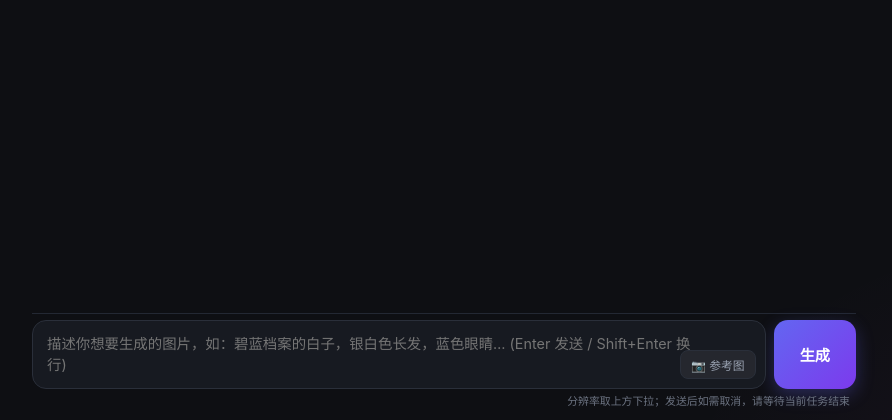
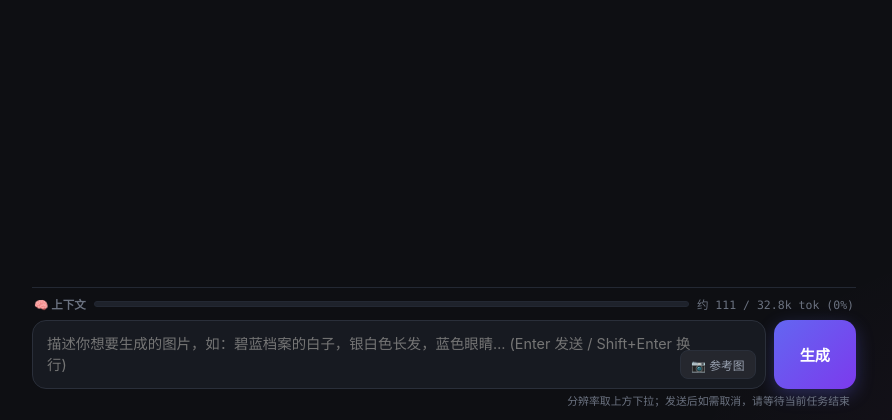
Before and after one commit to xiaoyang117/miaozi-comfyui-bridge, a Flask app: page / in a window 1280 px wide. Shown: the part 380-800 px from the top of the page, without its empty margins (196-1088 px from the left). Run offline with Flask 3, Linux system fonts and the light colour scheme; parts of the project's set-up code (start-up, migrations or seed data) failed here and were passed over; some libraries are stand-ins or nearby versions.

Commit message:
fix: ctx-bar 显示分支遗漏 remove hidden, 进度条永久隐藏
用户截图(ctx-bar 区域): 配置对话框输入 '长门', 弹卡功能正常
(底部按钮'🎭 请选择角色...'), 但输入框上方没有进度条。

Edge headless 实测定位: ctx-bar 存在, 配置读取正确(hr=10, win=32768),
text 已计算('约 111 / 32.8k tok'), 但 hidden=true / display=none。

根因: updateCtxBar() 只有 'if 隐藏条件' 分支 add('hidden'),
'显示' 分支遗漏了 remove('hidden')——一旦页面加载时(在 loadSettings
完成前)走过一次隐藏路径加了 hidden, 后续即便条件满足也永久隐藏。

修复: 显示分支开头加 bar.classList.remove('hidden')。

Edge 验证: hidden=false, display=flex, 输入'白子穿泳装'实时刷新'约 116 tok'

```diff
--- a/templates/index.html
+++ b/templates/index.html
@@ -971,6 +971,7 @@ function updateCtxBar() {
   const histRounds = parseInt(document.getElementById('s_history_rounds').value) || 0;
   // 未配置窗口 或 历史轮数为 0（每轮全新对话，无可视上下文预算）→ 隐藏
   if (!total || histRounds <= 0) { bar.classList.add('hidden'); return; }
+  bar.classList.remove('hidden');   // 修复: 显示分支必须移除 hidden（之前遗漏）
   const used = ctxEstimateNow();
   const pct = Math.min(100, Math.round(used / total * 100));
   const fill = document.getElementById('ctxFill');
```
